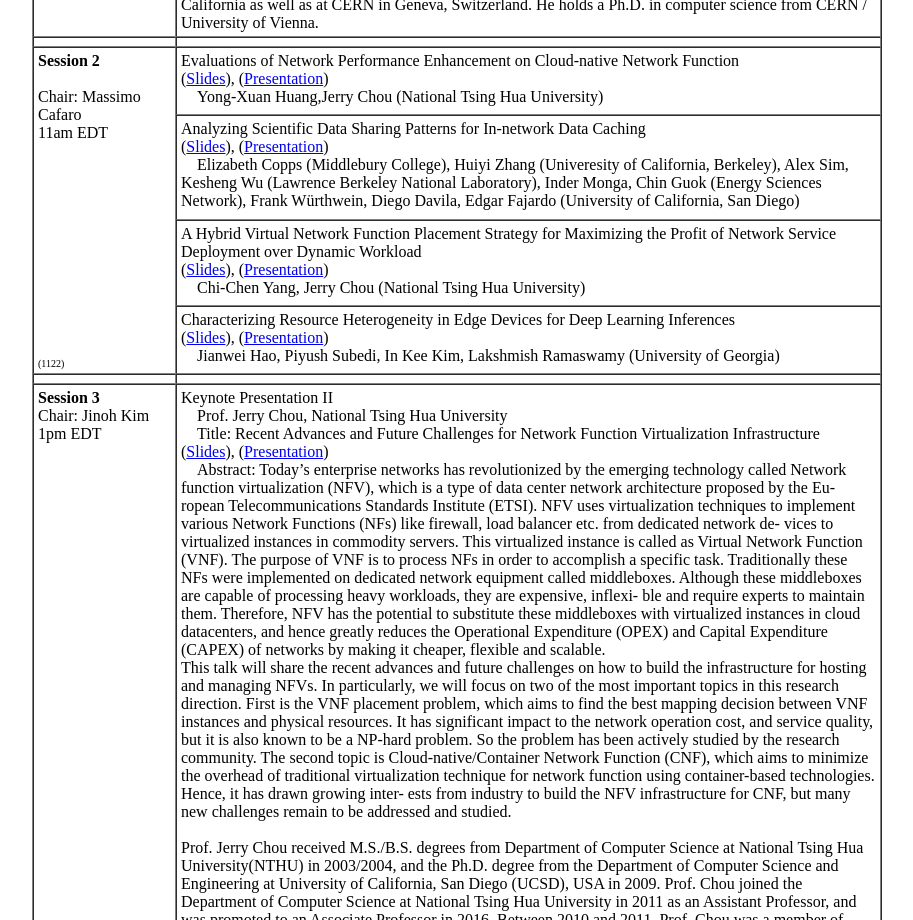
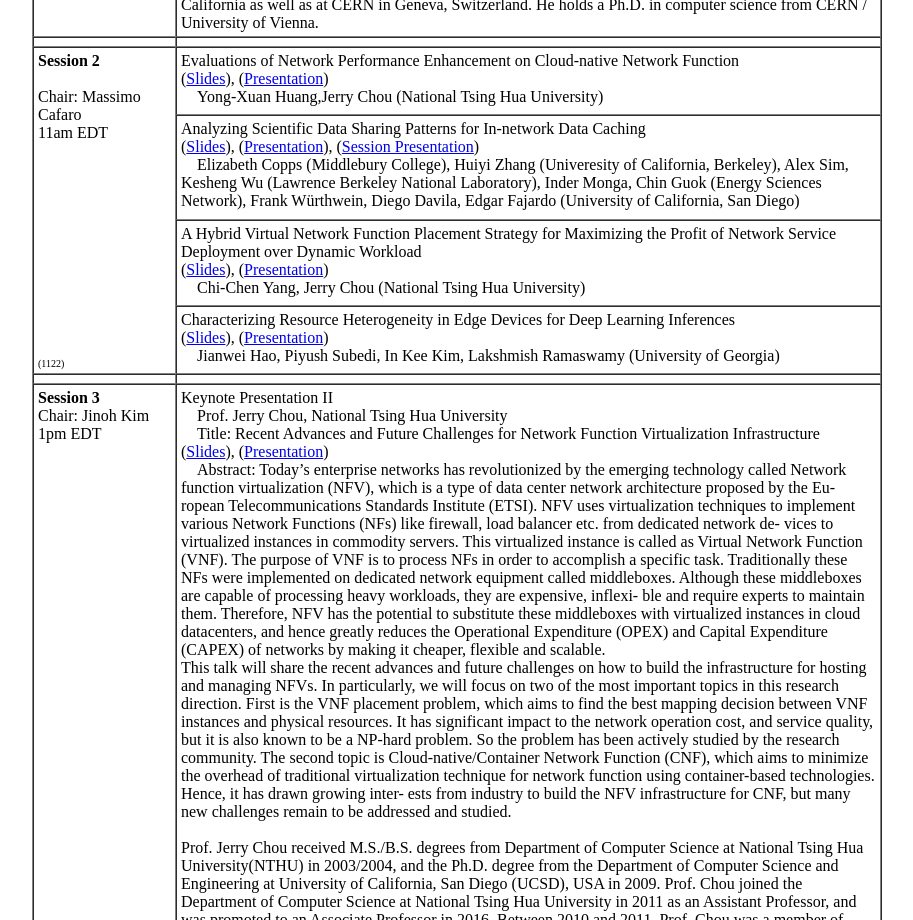
Before and after one commit to sntaworkshop/2021, a plain HTML site: page SNTA2021-program.html in a window 1280 px wide. Shown: the part 1140-2060 px from the top of the page, without its empty margins (183-1096 px from the left). Drawn offline with Linux system fonts and the light colour scheme.

Commit message:
added presentation video links

```diff
--- a/SNTA2021-program.html
+++ b/SNTA2021-program.html
@@ -129,7 +129,8 @@ Evaluations of Network Performance Enhancement on Cloud-native Network Function
 Analyzing Scientific Data Sharing Patterns for In-network Data Caching
 <br>
     (<a href="snta21-03-Copps.pdf">Slides</a>),
-    (<a href="https://www.youtube.com/watch?v=92grjRG78O0">Presentation</a>)
+    (<a href="https://www.youtube.com/watch?v=vp_f3BLleLA">Presentation</a>),
+    (<a href="https://www.youtube.com/watch?v=92grjRG78O0">Session Presentation</a>)
 	<br>
 	&nbsp;&nbsp;&nbsp;&nbsp;Elizabeth Copps (Middlebury College), Huiyi Zhang (Univeresity of California, Berkeley),
 Alex Sim, Kesheng Wu (Lawrence Berkeley National Laboratory),
```
